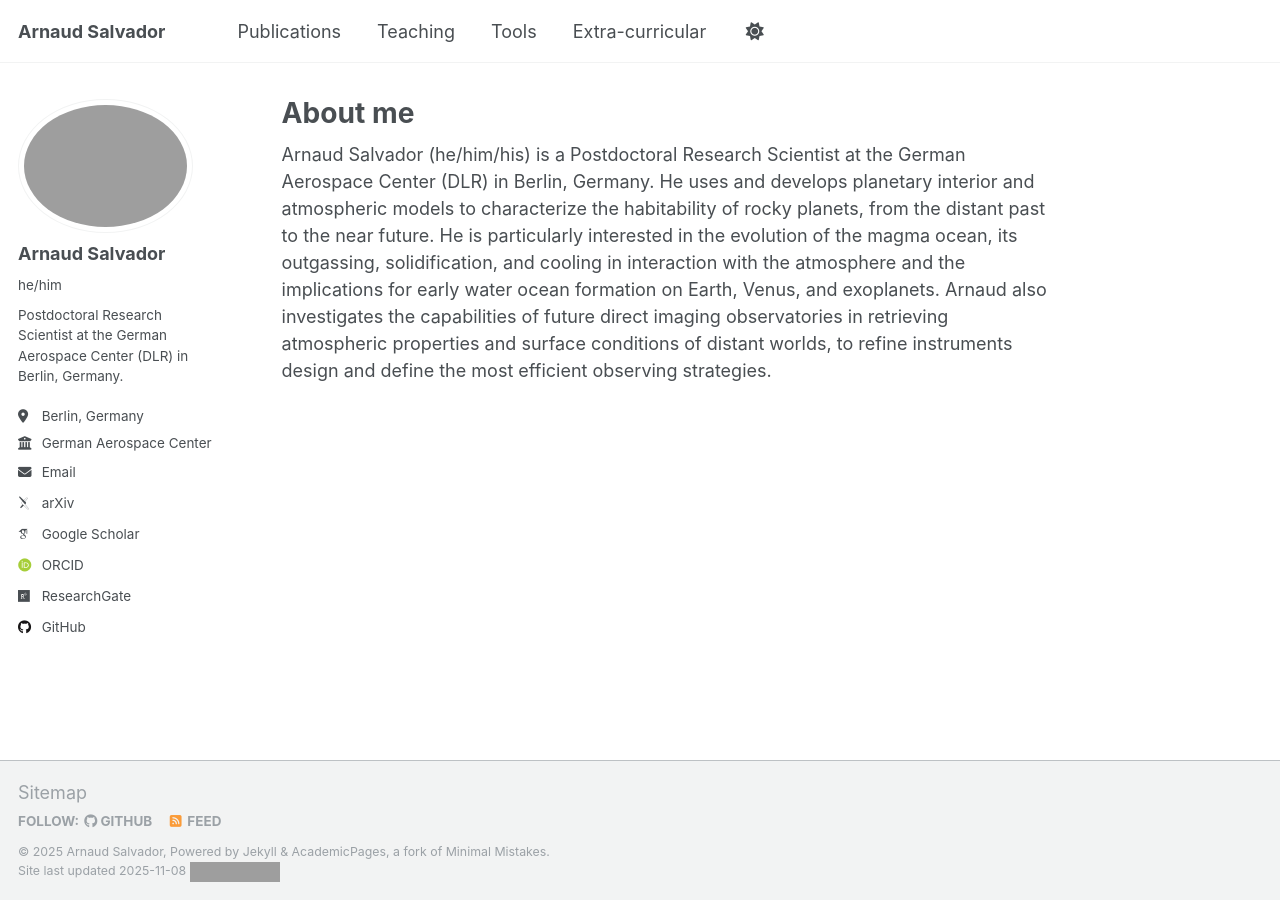
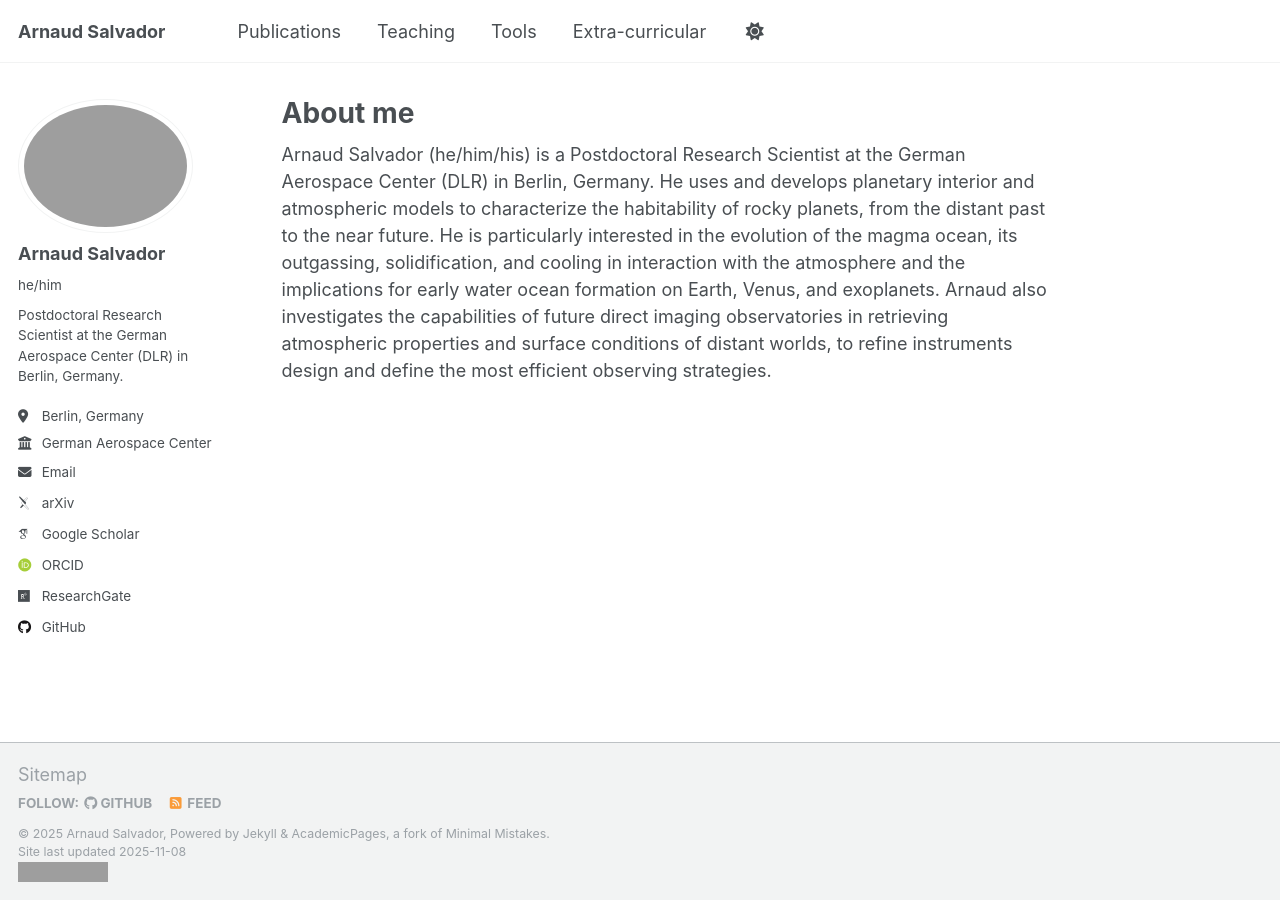
Before and after one commit to arnaudsalvador/arnaudsalvador.github.io, a Jekyll site: the page built from _pages/about.md, in a window 1280 px wide. Built offline with Jekyll 4.4.1, drawn with Linux system fonts in a browser that asks for light colours; some web fonts are replaced; grey boxes are pictures that could not be loaded.

Commit message:
Update footer.html

```diff
--- a/_includes/footer.html
+++ b/_includes/footer.html
@@ -22,9 +22,9 @@
 <div class="page__footer-copyright">
   &copy; {{ site.time | date: '%Y' }} {{ site.name | default: site.title }}, {{ site.data.ui-text[site.locale].powered_by | default: "Powered by" }} <a href="http://jekyllrb.com" rel="nofollow">Jekyll</a> &amp; <a href="https://github.com/academicpages/academicpages.github.io">AcademicPages</a>, a fork of <a href="https://mademistakes.com/work/minimal-mistakes-jekyll-theme/" rel="nofollow">Minimal Mistakes</a>.<br />
   Site last updated {{ "now" | date: '%Y-%m-%d' %}}
+
   <!-- Visitor Counter Badge -->
-  <a href="https://visitorbadge.io/status?path=https%3A%2F%2Farnaudsalvador.github.io"><img src="https://api.visitorbadge.io/api/visitors?path=https%3A%2F%2Farnaudsalvador.github.io&labelColor=%23d9e3f0&countColor=%23263759&style=plastic" /></a>
-
+  <br /><a href="https://visitorbadge.io/status?path=https%3A%2F%2Farnaudsalvador.github.io"><img src="https://api.visitorbadge.io/api/visitors?path=https%3A%2F%2Farnaudsalvador.github.io&labelColor=%23d9e3f0&countColor=%23263759&style=plastic" /></a>
 
   <!-- Visitor Counter
   {% if site.visitor_counter.enable == true %}
```
